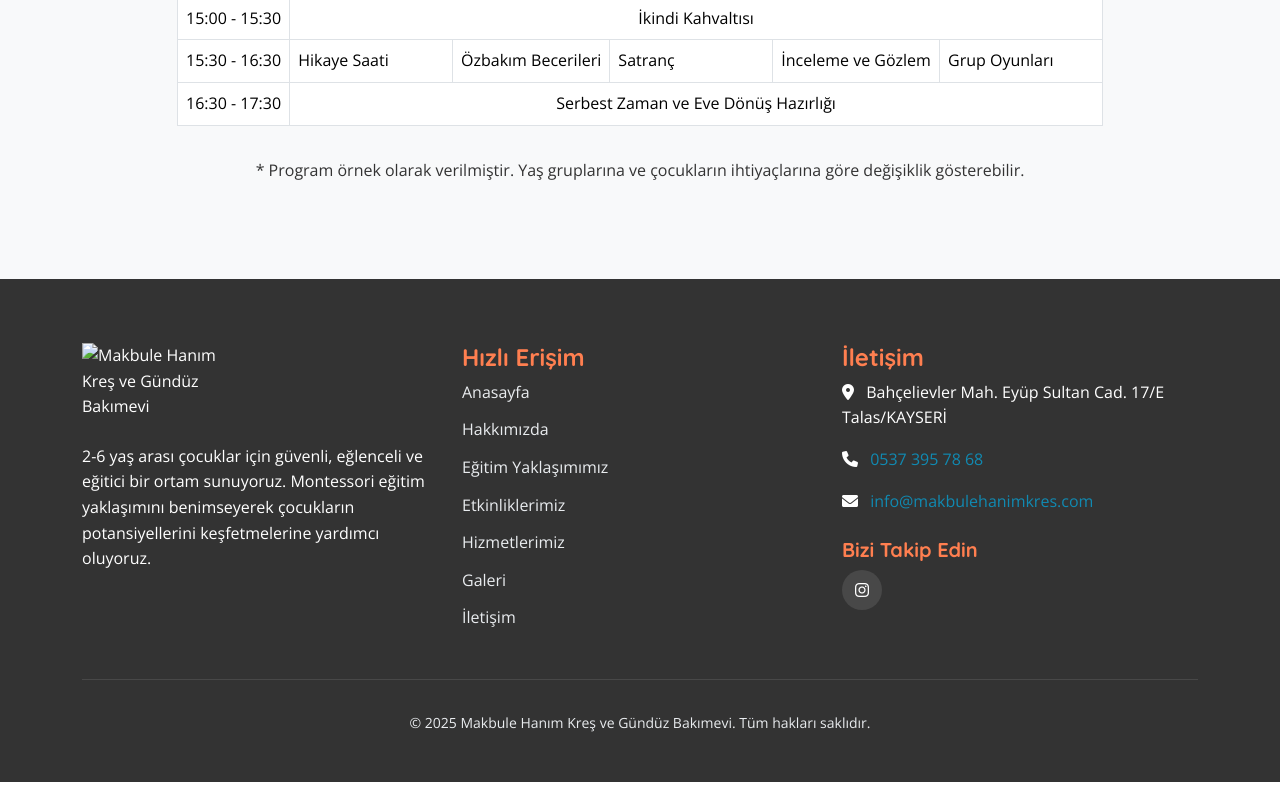
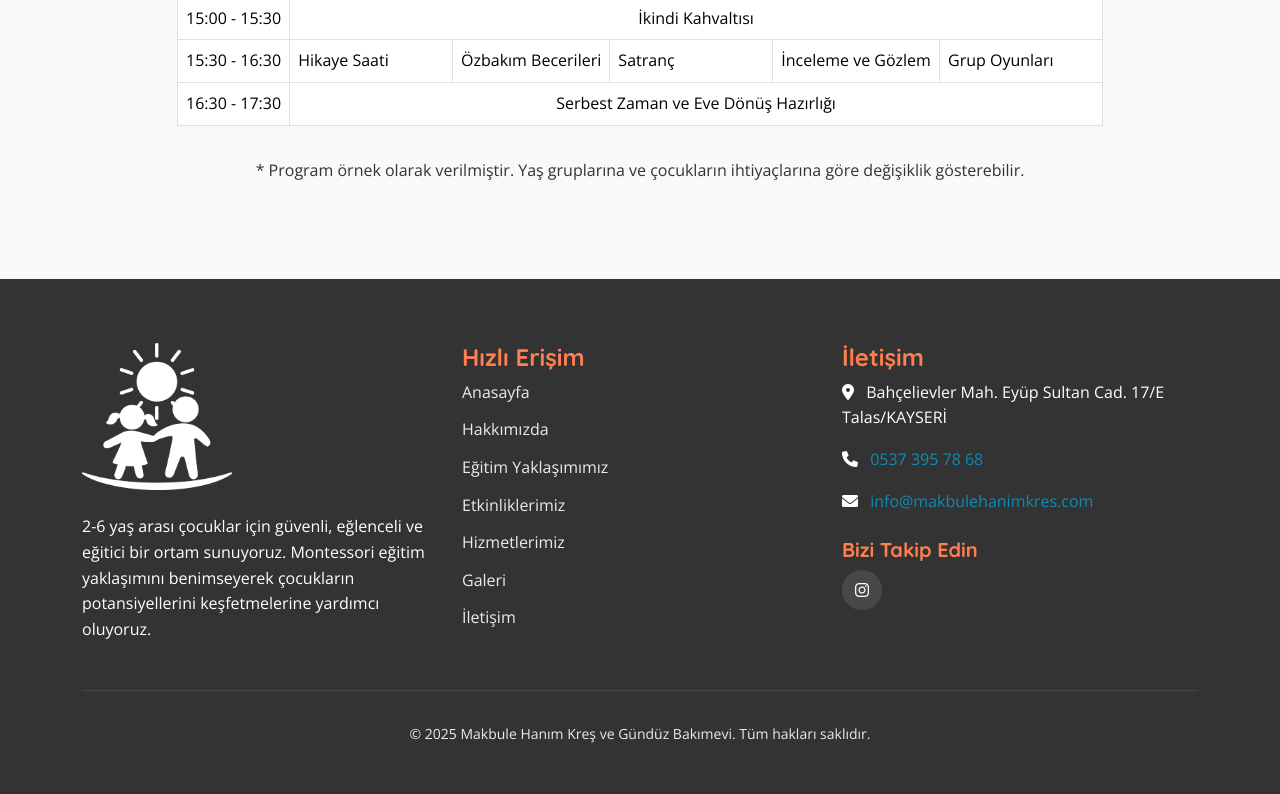
Before and after one commit to kilicibrahim/kres, a plain HTML site: page etkinliklerimiz.html in a window 1280 px wide. Shown: the part 5390-6184 px from the top of the page. Drawn offline with nearby package versions, Linux system fonts and the light colour scheme.

Commit message:
white logo bug fix

```diff
--- a/etkinliklerimiz.html
+++ b/etkinliklerimiz.html
@@ -406,7 +406,7 @@
         <div class="container">
             <div class="row">
                 <div class="col-lg-4 mb-4 mb-lg-0">
-                    <img src="images/logo-white.png" alt="Makbule Hanım Kreş ve Gündüz Bakımevi" class="footer-logo">
+                    <img src="images/logo-b.png" alt="Makbule Hanım Kreş ve Gündüz Bakımevi" class="footer-logo">
                     <p>2-6 yaş arası çocuklar için güvenli, eğlenceli ve eğitici bir ortam sunuyoruz. Montessori eğitim yaklaşımını benimseyerek çocukların potansiyellerini keşfetmelerine yardımcı oluyoruz.</p>
                 </div>
                 <div class="col-lg-4 mb-4 mb-lg-0">
```
Also changed, not shown: galeri.html (+1 -1 lines), hakkimizda.html (+1 -1 lines), hizmetlerimiz.html (+1 -1 lines), iletisim.html (+1 -1 lines).
